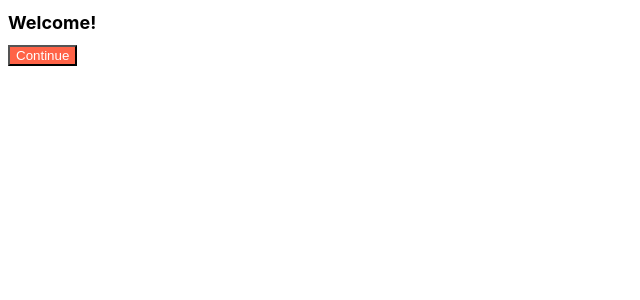
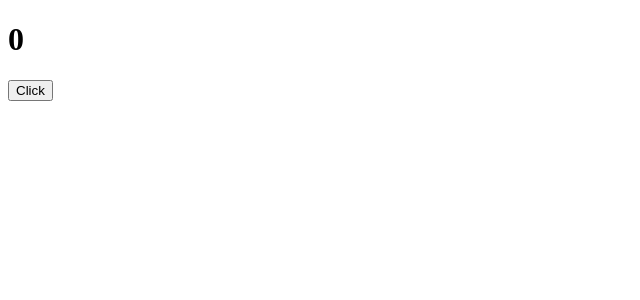
Before and after one commit to soranoh/movie_web_service, a React (Create React App) app: page / in a window 1280 px wide. Shown: the top 300 px of the page, without its empty margins (0-640 px from the left). Built offline with nearby package versions, Linux system fonts and the light colour scheme.

Commit message:
#6.0 Introduction

```diff
--- a/src/App.js
+++ b/src/App.js
@@ -1,11 +1,20 @@
-import Button from "./Button";
-import styles from "./App.module.css";
+import { useState } from "react";
 
+/*
+ * state 가 변경이 되변은 App 컴퍼넌트의 모든 코드가 재실행되는 안 좋은 점이 있다.
+ */
 function App() {
+  const [counter, setCounter] = useState(0);
+  const onClick = () => {
+    setCounter((prev) => prev+1);
+  };
+
+  console.log("call API");
+
   return (
     <div>
-      <h1 className={styles.title}>Welcome!</h1>
-      <Button text={"Continue"}/>
+      <h1>{counter}</h1>
+      <button onClick={onClick}>Click</button>
     </div>
   );
 }
```
